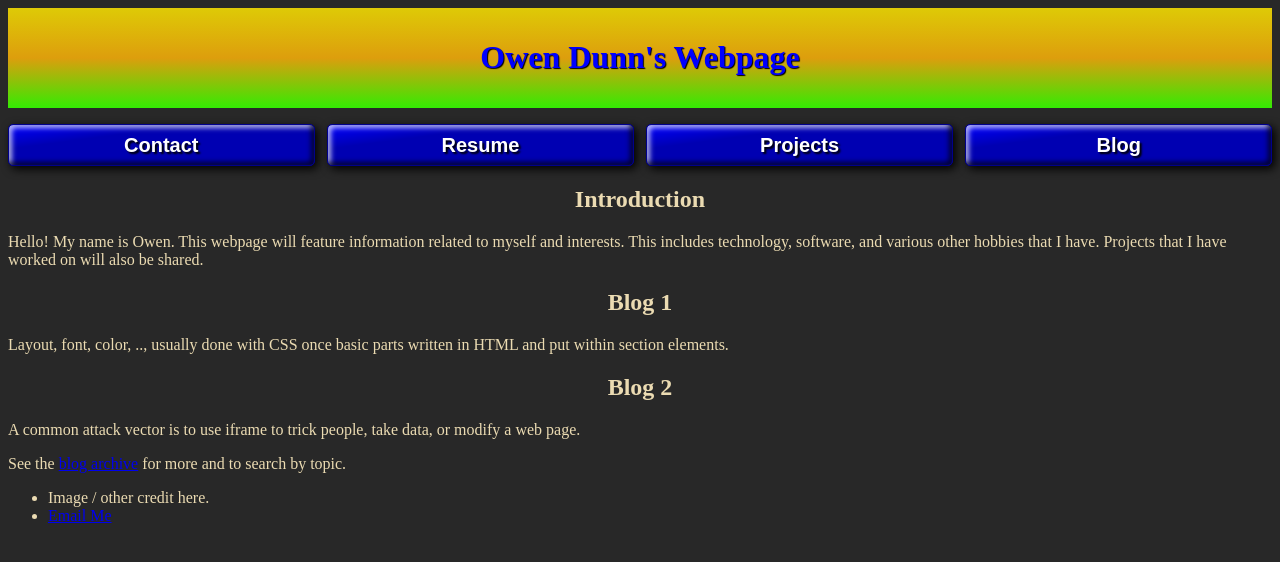
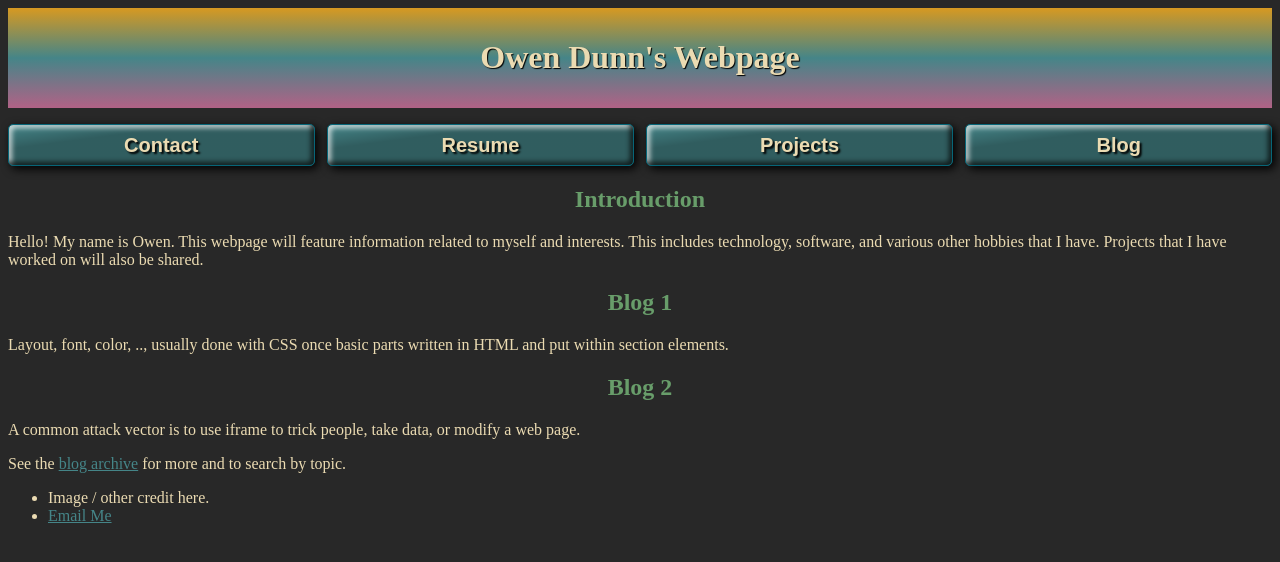
Before and after one commit to ojdunn/ojdunn.github.io, a plain HTML site: page index.html in a window 1280 px wide. Drawn offline with Linux system fonts and the light colour scheme.

Commit message:
Color scheme: Gruvbox dark added as default

```diff
--- a/style.css
+++ b/style.css
@@ -1,14 +1,39 @@
 /* Fonts */
 
 /* || General page styles */
+
+/* Color scheme 1: Gruvbox dark */
+/* bright: */
+/* black:   '#928374' */
+/* red:     '#fb4934' */
+/* green:   '#b8bb26' */
+/* yellow:  '#fabd2f' */
+/* blue:    '#83a598' */
+/* magenta: '#d3869b' */
+/* cyan:    '#8ec07c' */
+/* white:   '#ebdbb2' */
+/* normal: */
+/* black:   '#282828' */
+/* red:     '#cc241d' */
+/* green:   '#98971a' */
+/* yellow:  '#d79921' */
+/* blue:    '#458588' */
+/* magenta: '#b16286' */
+/* cyan:    '#689d6a' */
+/* white:   '#a89984' */
+/* dim: */
+/* black:   '#32302f' */
+/* red:     '#9d0006' */
+/* green:   '#79740e' */
+/* yellow:  '#b57614' */
+/* blue:    '#076678' */
+/* magenta: '#8f3f71' */
+/* cyan:    '#427b58' */
+/* white:   '#928374' */
+
 html {
     font-size: 16px;
-    /* background: no-repeat linear-gradient(180deg, rgba(222,202,6,1) 0%, rgba(221,158,13,1) 50%, rgba(51,235,3,1) 100%); */
-    /* dark mode - add option to read browser settings for colors? */
-    /* light mode */
-    /* background: white; */
-    /* color: black; */
-    /* Gruvbox dark */
+    /* using dark mode - add option to read browser settings for colors? */
     background: #282828;
     /* background: #32302f; */ /* soft contrast */
     color: #ebdbb2;
@@ -16,15 +41,25 @@ html {
 
 h1 {
     font-size: 2rem;
+    color: #ebdbb2;
 }
 
 h2 {
     font-size: 1.5rem;
     margin: 1.25rem;
+    color: #689d6a;
 }
 
 p {
     font-size: 1rem;
+}
+
+a {
+    color: #458588;
+}
+
+a:active {
+    color: #cc241d;
 }
 
 h1, h2 {
@@ -35,10 +70,9 @@ h1, h2 {
 /* || header */
 header {
     text-align: center;
-    background: no-repeat linear-gradient(180deg, rgba(222,202,6,1) 0%, rgba(221,158,13,1) 50%, rgba(51,235,3,1) 100%);
+    background: linear-gradient(180deg, rgba(215,153,33,1) 0%, rgba(69,133,136,1) 50%, rgba(177,98,134,1) 100%);
     text-shadow: 1px 1px 1px black;
     padding: 10px 0;
-    color: blue;
 }
 
 /* || nav */
@@ -49,7 +83,6 @@ nav {
 nav ul {  /* sticky might be good */
     display: flex;
     align-items: center;
-    /* justify-content: space-around; */
     gap: 1%;
     font-family: sans-serif;
     padding: 0;  /* Remove list padding */
@@ -63,8 +96,8 @@ nav li {
     text-align: center;
     text-decoration: none;
     line-height: 2;  /* 1.25 * font-size = 40px */
-    background: blue;
-    border: 1px solid darkblue;
+    background: #458588;
+    border: 1px solid #076678;
     border-radius: 5px;
     text-shadow: 2px 2px 2px black;
     /* 3D box effect */
@@ -79,7 +112,8 @@ nav li a {
 }
 
 nav li a:link {  /* don't change if not a link */
-    color: white;
+    color: #ebdbb2;
+    /* color: #a89984; */
     /* Make whole box a link - padding not needed? */
     display: block; /* Background area to be clicked */
     /* padding: auto; */
@@ -87,13 +121,14 @@ nav li a:link {  /* don't change if not a link */
     text-decoration: none;
     border-radius: 5px;
 }
+
 nav li a:visited {
 
 }
 
 nav li a:visited {
-    background: red;
-    border: 1px solid darkred;
+    background: #458588;
+    border: 1px solid #9d0006;
     /* 3D box effect */
     background-image: linear-gradient(to top left, rgba(0,0,0,0), rgba(0,0,0,0.3) 30% 100%);
     box-shadow: 3px 3px 5px black,
@@ -111,7 +146,7 @@ nav li a:hover {
 
 nav li a:focus,
 nav li a:hover {
-    background: blue;
+    background: #458588;
     /* 3D box effect - box hovers up a bit more */
     background-image: linear-gradient(to bottom right, rgba(0,0,0,0), rgba(0,0,0,0.3) 30% 100%);
     box-shadow: 5px 5px 30px black,
@@ -120,8 +155,8 @@ nav li a:hover {
 }
 
 nav li a:active {
-    background: red;
-    border: 1px solid darkred;
+    background: #cc241d;
+    border: 1px solid #9d0006;
     /* 3D box effect - pushed down, box pops inward */
     background-image: linear-gradient(to top left, rgba(0,0,0,0), rgba(0,0,0,0.3) 30% 100%);
     box-shadow: 3px 3px 5px black,
```
